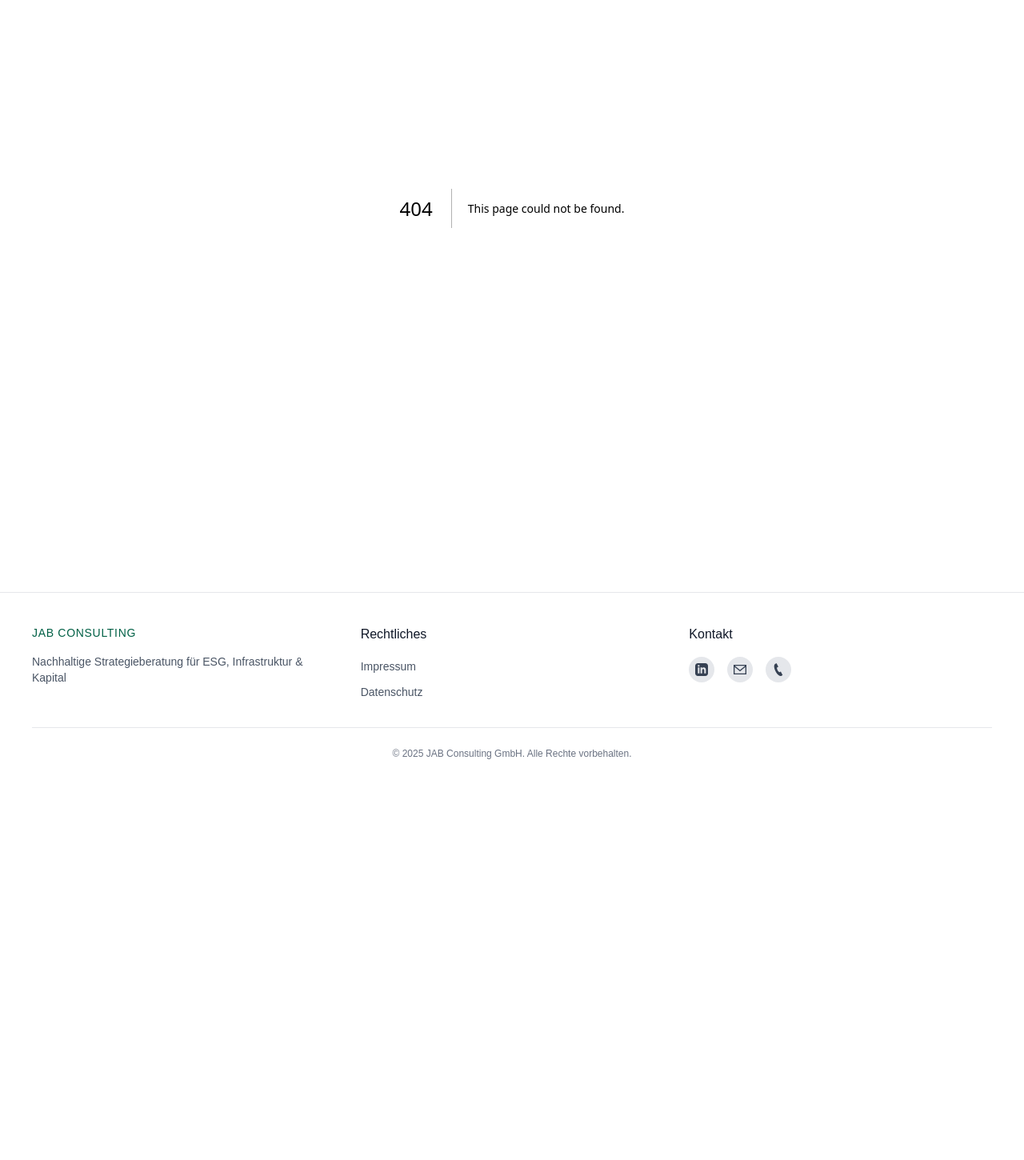
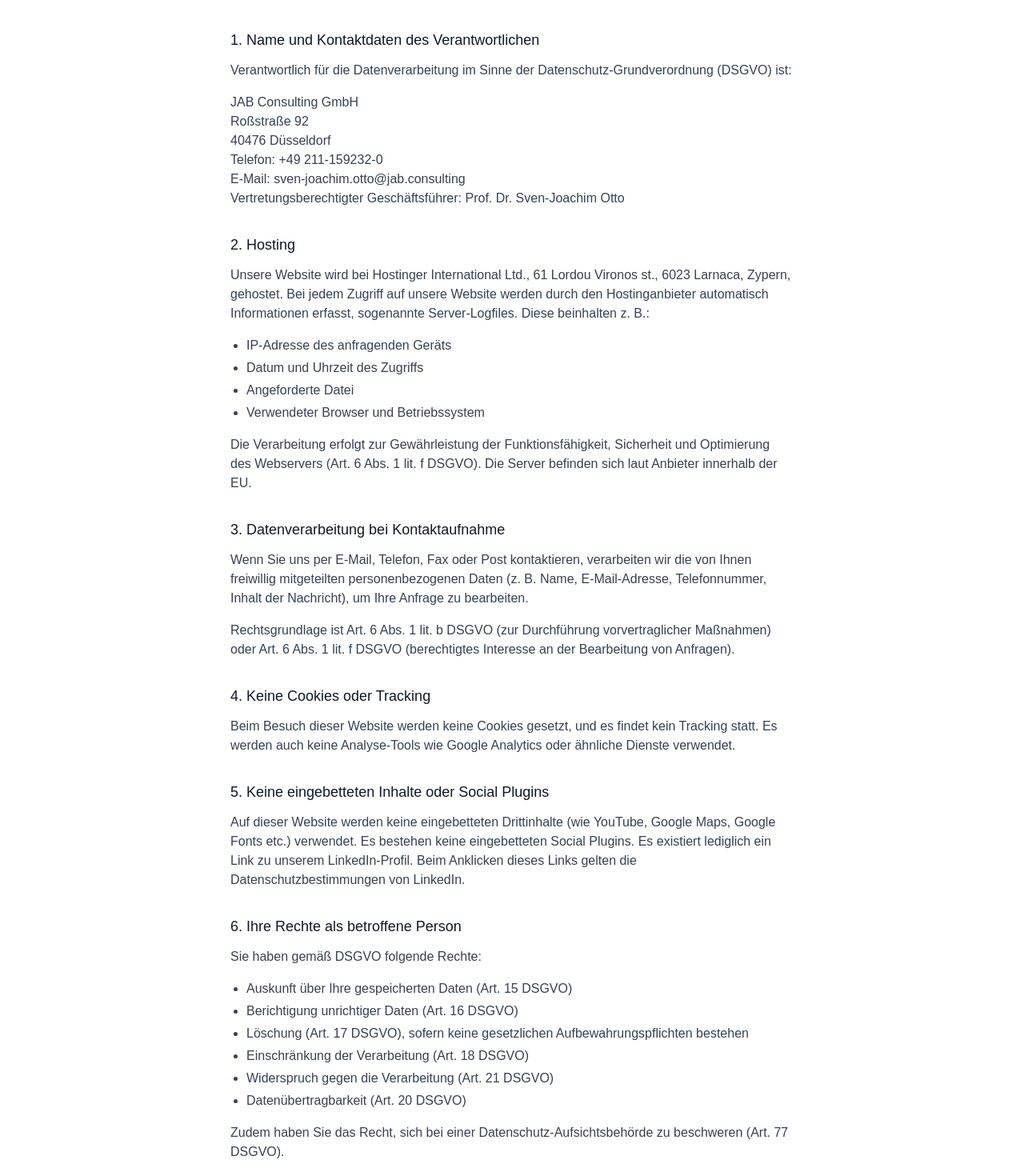
Before and after one commit to fled-dev/jabconsulting-web, a Next.js app: page /datenschutz in a window 1280 px wide. Before the commit this address had no page. Shown: the part 140-1590 px from the top of the page at 80% size. Before the commit the page ends 1130 px from the top, so only its background shows below. Built offline with nearby package versions, Linux system fonts and the light colour scheme.

Commit message:
added impressum and datenschutz page

```diff
--- /dev/null
+++ b/src/app/datenschutz/page.tsx
@@ -0,0 +1,129 @@
+import type { Metadata } from "next";
+
+export const metadata: Metadata = {
+  title: "Datenschutzerklärung | JAB Consulting GmbH",
+  description:
+    "Informationen zum Datenschutz bei JAB Consulting GmbH gemäß DSGVO.",
+};
+
+export default function DatenschutzPage() {
+  return (
+    <div className="max-w-3xl mx-auto px-6 sm:px-8 py-16 md:py-24">
+      <h1 className="font-serif text-3xl md:text-4xl font-medium text-gray-900 dark:text-white/95 mb-10">
+        Datenschutzerklärung
+      </h1>
+
+      <section className="mb-8">
+        <h2 className="text-lg font-medium text-gray-900 dark:text-white/90 mb-3">
+          1. Name und Kontaktdaten des Verantwortlichen
+        </h2>
+        <p className="text-gray-700 dark:text-gray-300 mb-4">
+          Verantwortlich für die Datenverarbeitung im Sinne der
+          Datenschutz-Grundverordnung (DSGVO) ist:
+        </p>
+        <p className="text-gray-700 dark:text-gray-300 mb-4">
+          JAB Consulting GmbH
+          <br />
+          Roßstraße 92
+          <br />
+          40476 Düsseldorf
+          <br />
+          Telefon: +49 211-159232-0
+          <br />
+          E-Mail: sven-joachim.otto@jab.consulting
+          <br />
+          Vertretungsberechtigter Geschäftsführer: Prof. Dr. Sven-Joachim Otto
+        </p>
+      </section>
+
+      <section className="mb-8">
+        <h2 className="text-lg font-medium text-gray-900 dark:text-white/90 mb-3">
+          2. Hosting
+        </h2>
+        <p className="text-gray-700 dark:text-gray-300 mb-4">
+          Unsere Website wird bei Hostinger International Ltd., 61 Lordou
+          Vironos st., 6023 Larnaca, Zypern, gehostet. Bei jedem Zugriff auf
+          unsere Website werden durch den Hostinganbieter automatisch
+          Informationen erfasst, sogenannte Server-Logfiles. Diese beinhalten z.
+          B.:
+        </p>
+        <ul className="list-disc pl-5 mb-4 text-gray-700 dark:text-gray-300 space-y-1">
+          <li>IP-Adresse des anfragenden Geräts</li>
+          <li>Datum und Uhrzeit des Zugriffs</li>
+          <li>Angeforderte Datei</li>
+          <li>Verwendeter Browser und Betriebssystem</li>
+        </ul>
+        <p className="text-gray-700 dark:text-gray-300 mb-4">
+          Die Verarbeitung erfolgt zur Gewährleistung der Funktionsfähigkeit,
+          Sicherheit und Optimierung des Webservers (Art. 6 Abs. 1 lit. f
+          DSGVO). Die Server befinden sich laut Anbieter innerhalb der EU.
+        </p>
+      </section>
+
+      <section className="mb-8">
+        <h2 className="text-lg font-medium text-gray-900 dark:text-white/90 mb-3">
+          3. Datenverarbeitung bei Kontaktaufnahme
+        </h2>
+        <p className="text-gray-700 dark:text-gray-300 mb-4">
+          Wenn Sie uns per E-Mail, Telefon, Fax oder Post kontaktieren,
+          verarbeiten wir die von Ihnen freiwillig mitgeteilten
+          personenbezogenen Daten (z. B. Name, E-Mail-Adresse, Telefonnummer,
+          Inhalt der Nachricht), um Ihre Anfrage zu bearbeiten.
+        </p>
+        <p className="text-gray-700 dark:text-gray-300 mb-4">
+          Rechtsgrundlage ist Art. 6 Abs. 1 lit. b DSGVO (zur Durchführung
+          vorvertraglicher Maßnahmen) oder Art. 6 Abs. 1 lit. f DSGVO
+          (berechtigtes Interesse an der Bearbeitung von Anfragen).
+        </p>
+      </section>
+
+      <section className="mb-8">
+        <h2 className="text-lg font-medium text-gray-900 dark:text-white/90 mb-3">
+          4. Keine Cookies oder Tracking
+        </h2>
+        <p className="text-gray-700 dark:text-gray-300 mb-4">
+          Beim Besuch dieser Website werden keine Cookies gesetzt, und es findet
+          kein Tracking statt. Es werden auch keine Analyse-Tools wie Google
+          Analytics oder ähnliche Dienste verwendet.
+        </p>
+      </section>
+
+      <section className="mb-8">
+        <h2 className="text-lg font-medium text-gray-900 dark:text-white/90 mb-3">
+          5. Keine eingebetteten Inhalte oder Social Plugins
+        </h2>
+        <p className="text-gray-700 dark:text-gray-300 mb-4">
+          Auf dieser Website werden keine eingebetteten Drittinhalte (wie
+          YouTube, Google Maps, Google Fonts etc.) verwendet. Es bestehen keine
+          eingebetteten Social Plugins. Es existiert lediglich ein Link zu
+          unserem LinkedIn-Profil. Beim Anklicken dieses Links gelten die
+          Datenschutzbestimmungen von LinkedIn.
+        </p>
+      </section>
+
+      <section className="mb-8">
+        <h2 className="text-lg font-medium text-gray-900 dark:text-white/90 mb-3">
+          6. Ihre Rechte als betroffene Person
+        </h2>
+        <p className="text-gray-700 dark:text-gray-300 mb-4">
+          Sie haben gemäß DSGVO folgende Rechte:
+        </p>
+        <ul className="list-disc pl-5 mb-4 text-gray-700 dark:text-gray-300 space-y-1">
+          <li>Auskunft über Ihre gespeicherten Daten (Art. 15 DSGVO)</li>
+          <li>Berichtigung unrichtiger Daten (Art. 16 DSGVO)</li>
+          <li>
+            Löschung (Art. 17 DSGVO), sofern keine gesetzlichen
+            Aufbewahrungspflichten bestehen
+          </li>
+          <li>Einschränkung der Verarbeitung (Art. 18 DSGVO)</li>
+          <li>Widerspruch gegen die Verarbeitung (Art. 21 DSGVO)</li>
+          <li>Datenübertragbarkeit (Art. 20 DSGVO)</li>
+        </ul>
+        <p className="text-gray-700 dark:text-gray-300 mb-4">
+          Zudem haben Sie das Recht, sich bei einer Datenschutz-Aufsichtsbehörde
+          zu beschweren (Art. 77 DSGVO).
+        </p>
+      </section>
+    </div>
+  );
+}
--- /dev/null
+++ b/src/app/impressum/page.tsx
@@ -0,0 +1,98 @@
+import type { Metadata } from "next";
+
+export const metadata: Metadata = {
+  title: "Impressum | JAB Consulting GmbH",
+  description:
+    "Rechtliche Informationen und Kontaktdaten der JAB Consulting GmbH.",
+};
+
+export default function ImpressumPage() {
+  return (
+    <div className="max-w-3xl mx-auto px-6 sm:px-8 py-16 md:py-24">
+      <h1 className="font-serif text-3xl md:text-4xl font-medium text-gray-900 dark:text-white/95 mb-10">
+        Impressum
+      </h1>
+
+      <section className="mb-8">
+        <h2 className="text-lg font-medium text-gray-900 dark:text-white/90 mb-3">
+          Angaben gemäß § 5 TMG
+        </h2>
+        <p className="text-gray-700 dark:text-gray-300 mb-2">
+          JAB Consulting GmbH
+        </p>
+        <p className="text-gray-700 dark:text-gray-300">
+          Roßstraße 92
+          <br />
+          40476 Düsseldorf
+          <br />
+          (Energiesozietät GmbH Rechtsanwälte Steuerberater)
+        </p>
+      </section>
+
+      <section className="mb-8">
+        <h2 className="text-lg font-medium text-gray-900 dark:text-white/90 mb-3">
+          Vertretungsberechtigter Geschäftsführer
+        </h2>
+        <p className="text-gray-700 dark:text-gray-300">
+          Prof. Dr. Sven-Joachim Otto
+        </p>
+      </section>
+
+      <section className="mb-8">
+        <h2 className="text-lg font-medium text-gray-900 dark:text-white/90 mb-3">
+          Kontakt
+        </h2>
+        <p className="text-gray-700 dark:text-gray-300 mb-1">
+          Telefon: +49 211-159232-0
+        </p>
+        <p className="text-gray-700 dark:text-gray-300 mb-1">
+          Fax: 0211-17956838
+        </p>
+        <p className="text-gray-700 dark:text-gray-300">
+          E-Mail:{" "}
+          <a
+            href="mailto:sven-joachim.otto@jab.consulting"
+            className="text-emerald-700 dark:text-emerald-400 hover:underline"
+          >
+            sven-joachim.otto@jab.consulting
+          </a>
+        </p>
+      </section>
+
+      <section className="mb-8">
+        <h2 className="text-lg font-medium text-gray-900 dark:text-white/90 mb-3">
+          Handelsregister
+        </h2>
+        <p className="text-gray-700 dark:text-gray-300">
+          Handelsregister: Amtsgericht Neuss HRB 22418
+        </p>
+      </section>
+
+      <section className="mb-8">
+        <h2 className="text-lg font-medium text-gray-900 dark:text-white/90 mb-3">
+          Umsatzsteuer-ID
+        </h2>
+        <p className="text-gray-700 dark:text-gray-300">
+          Umsatzsteuer-Identifikationsnummer gemäß § 27a Umsatzsteuergesetz:
+          beantragt
+        </p>
+      </section>
+
+      <section className="mb-8">
+        <h2 className="text-lg font-medium text-gray-900 dark:text-white/90 mb-3">
+          Haftungshinweis
+        </h2>
+        <p className="text-gray-700 dark:text-gray-300 mb-4">
+          Trotz sorgfältiger inhaltlicher Kontrolle übernehmen wir keine Haftung
+          für die Inhalte externer Links. Für den Inhalt der verlinkten Seiten
+          sind ausschließlich deren Betreiber verantwortlich.
+        </p>
+        <p className="text-gray-700 dark:text-gray-300">
+          Die Inhalte unserer Seiten wurden mit größter Sorgfalt erstellt. Für
+          die Richtigkeit, Vollständigkeit und Aktualität der Inhalte können wir
+          jedoch keine Gewähr übernehmen.
+        </p>
+      </section>
+    </div>
+  );
+}
--- a/src/components/sections/FAQ.tsx
+++ b/src/components/sections/FAQ.tsx
@@ -98,7 +98,7 @@ export default function FAQ() {
     {
       question: "Wie kann ich Kontakt zu JAB Consulting aufnehmen?",
       answer:
-        "Sie können uns per E-Mail unter sven-joachim.otto@jab.consulting oder telefonisch unter 0211-159232-0 erreichen. Das Büro befindet sich in der Roßstraße 92, 40479 Düsseldorf, Deutschland.",
+        "Sie können uns per E-Mail unter sven-joachim.otto@jab.consulting oder telefonisch unter +49 211-159232-0 erreichen. Das Büro befindet sich in der Roßstraße 92, 40476 Düsseldorf, Deutschland.",
     },
   ];
 
```
